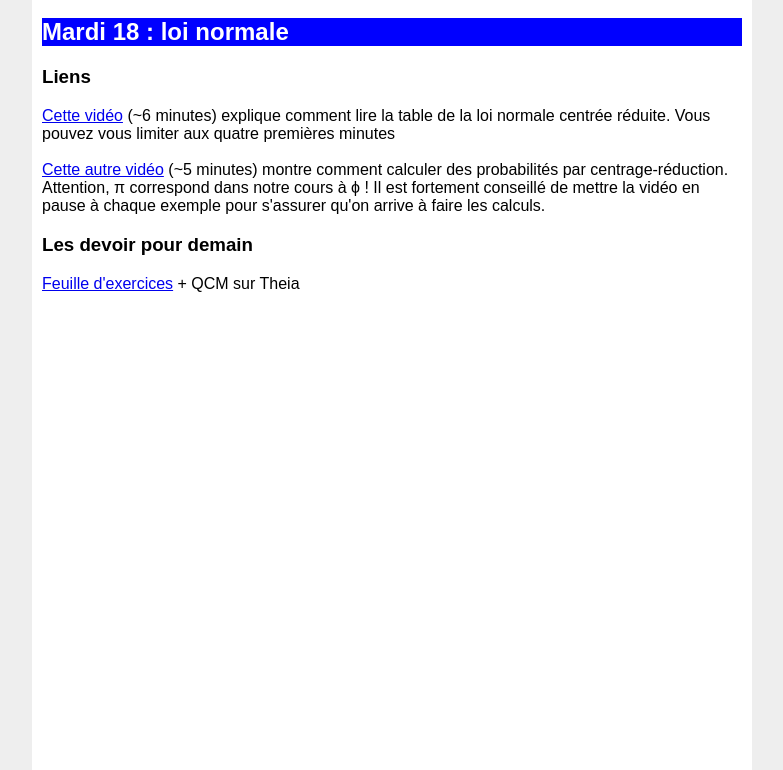
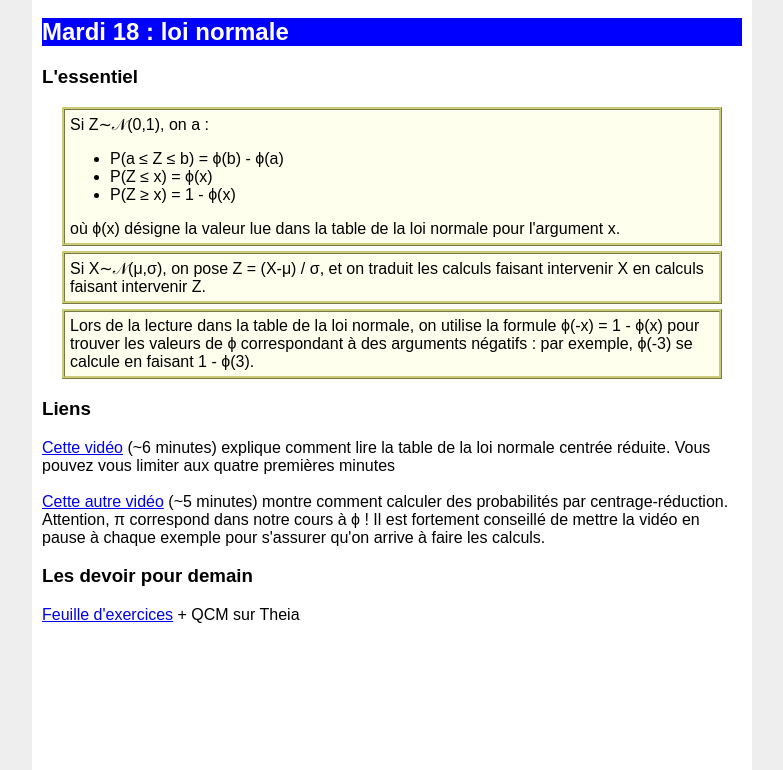
Before and after one commit to dbeneat/stats2026, a plain HTML site: page index.html in a window 1280 px wide. Shown: the part 50-820 px from the top of the page, without its empty margins (248-1031 px from the left). Drawn offline with Linux system fonts and the light colour scheme.

Commit message:
formules jour 1 + exos jour 1

```diff
--- a/index.html
+++ b/index.html
@@ -24,6 +24,12 @@
         background-color: blue;
         color:white;
     }
+    .cadre{
+        background-color: #FFE;
+        border: ridge #CC7 3px;
+        margin:5px 20px;
+        padding: 5px;
+    }
     </style>
 </head>
 <body>
@@ -31,6 +37,29 @@
 <center><h1>Statistiques 2026</h1></center>
 
 <h2>Mardi 18 : loi normale</h2>
+
+<h3>L'essentiel</h3>
+<section class="cadre">
+Si Z∼𝒩(0,1), on a :
+<ul>
+<li>P(a ≤ Z ≤ b) = ϕ(b) - ϕ(a)</li>
+<li>P(Z ≤ x) = ϕ(x)</li>
+<li>P(Z ≥ x) = 1 - ϕ(x)</li>
+</ul>
+où ϕ(x) désigne la valeur lue dans la table de la loi normale pour l'argument x.
+</section>
+<section class="cadre">
+Si X∼𝒩(μ,σ), on pose Z = (X-μ) / σ, et on traduit les calculs faisant intervenir X
+en calculs faisant intervenir Z.
+</section>
+<section class="cadre">
+Lors de la lecture dans la table de la loi normale, on utilise la formule
+ϕ(-x) = 1 - ϕ(x) pour trouver les valeurs de ϕ correspondant à des arguments négatifs : par exemple, ϕ(-3) se calcule en faisant 1 - ϕ(3).
+</section>
+
+
+
+
 <h3>Liens</h3>
 
 <a href="https://www.youtube.com/watch?v=zbwqRgMxJoo">Cette vidéo</a> (~6 minutes) explique
@@ -40,7 +69,7 @@ comment lire la table de la loi normale centrée réduite. Vous pouvez vous limi
 Attention, π correspond dans notre cours à ϕ ! Il est fortement conseillé de mettre la vidéo en pause
 à chaque exemple pour s'assurer qu'on arrive à faire les calculs.
 <h3>Les devoir pour demain</h3>
-<a href="#">Feuille d'exercices</a> + QCM sur Theia
+<a href="res/exos_1.pdf">Feuille d'exercices</a> + QCM sur Theia
 
 
 
```
Also changed, not shown: 1 other file.
